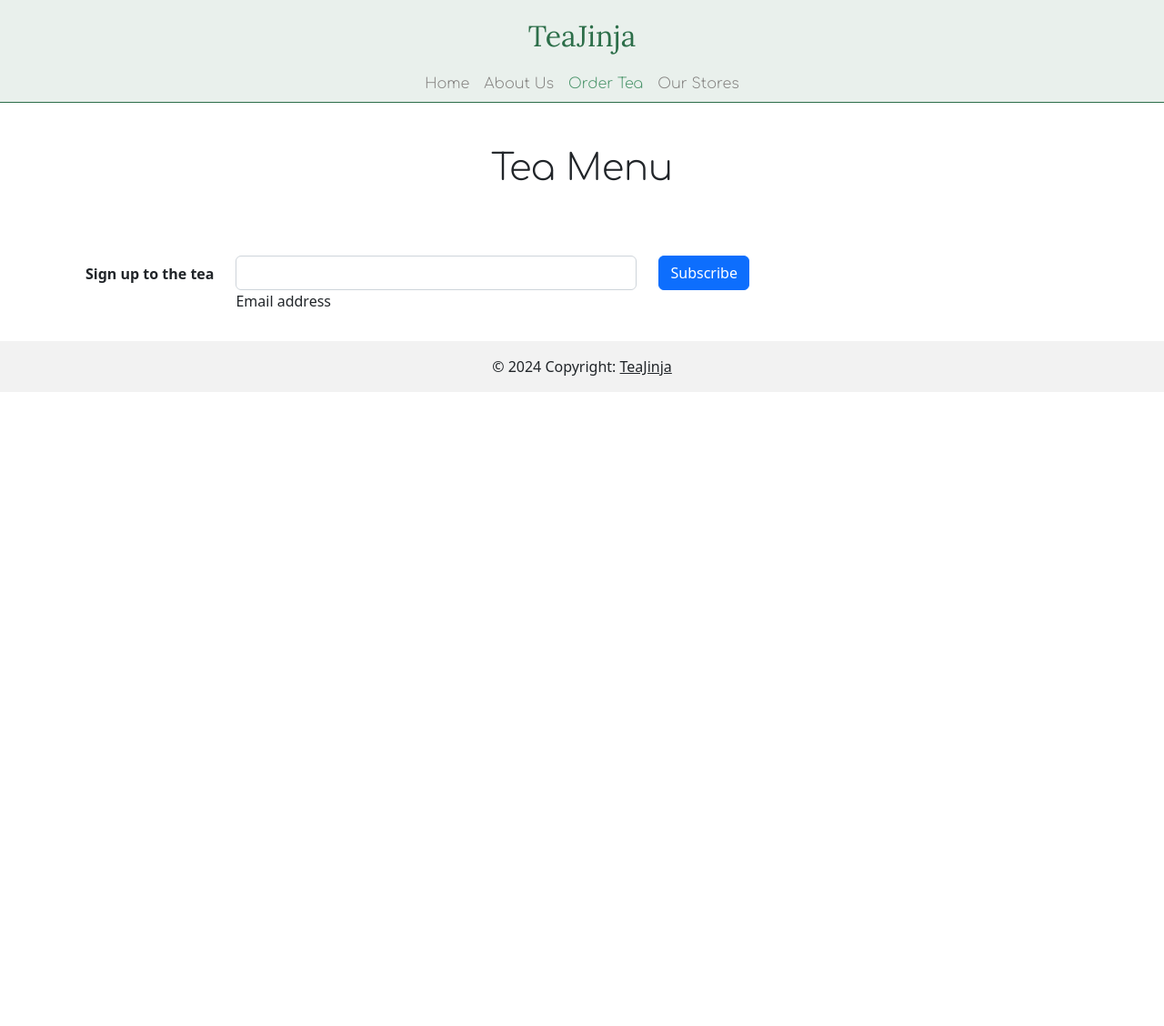
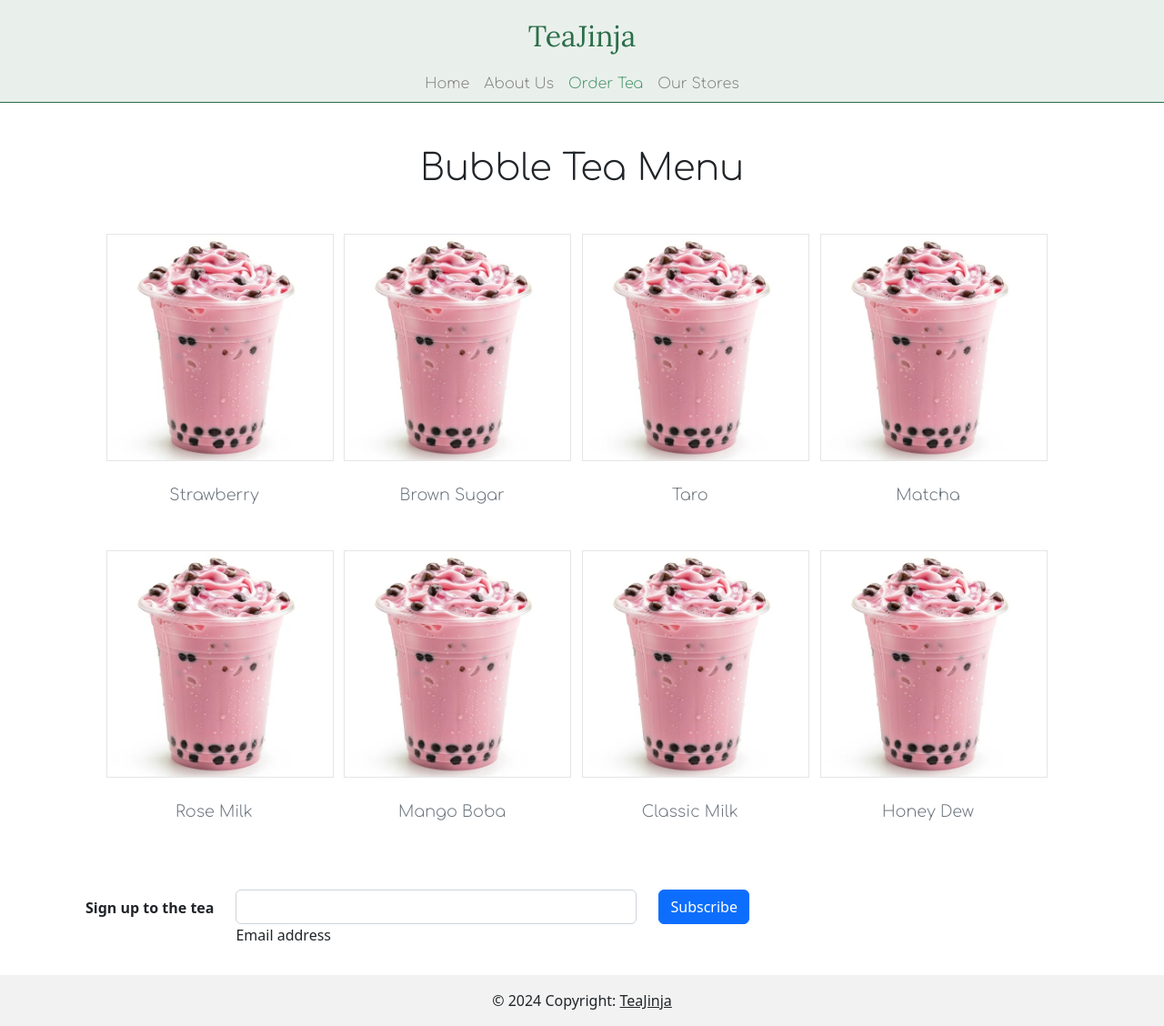
Before and after one commit to xiaojieee/week11_jen_shujie, a Flask app: page /order in a window 1280 px wide. Shown: the whole page at 91% size. Before the commit the page ends 431 px from the top, so only its background shows below. Run offline with Flask 3, Linux system fonts and the light colour scheme.

Commit message:
Added jinja for loop for tea images with temporary tea_list dictionary

```diff
--- a/application/routes.py
+++ b/application/routes.py
@@ -13,9 +13,16 @@ def home():
 # def about():
 
 
+tea_list = {'Strawberry': 'images/strawberry.webp', 'Brown Sugar': 'images/strawberry.webp',
+            'Taro': 'images/strawberry.webp', 'Matcha': 'images/strawberry.webp', 'Rose Milk':
+                'images/strawberry.webp', 'Mango Boba': 'images/strawberry.webp',
+            'Classic Milk': 'images/strawberry.webp', 'Honey Dew': 'images/strawberry.webp'}
+
+
 @app.route('/order')
 def order():
-    return render_template('order.html', active_order='active')
+    return render_template('order.html', active_order='active', tea_list=tea_list)
+
 
 # @app.route('/stores')
 # def our_stores():
--- a/application/static/main_styles.css
+++ b/application/static/main_styles.css
@@ -41,3 +41,19 @@
   font-weight: 300;
   font-style: normal;
 }
+
+.tea_image {
+  width: 250px;
+  height: 250px;
+  object-fit: cover;
+  border: 1px solid rgb(0, 0, 0, 0.1);
+}
+
+figcaption {
+  font-family: "Comfortaa", sans-serif;
+  font-optical-sizing: auto;
+  font-weight: 300;
+  font-style: normal;
+  font-size: 1.1rem !important;
+  text-decoration: none;
+}
--- a/application/templates/order.html
+++ b/application/templates/order.html
@@ -2,6 +2,25 @@
 
 {%block body_content %}
 
-<h1 class="my-5">Tea Menu</h1>
+<h1 class="my-5">Bubble Tea Menu</h1>
+<div class="row container-fluid">
+    <div class="col-md-1">
+    </div>
+    <div class="col-md-10 text-center">
+        <div class="row">
+        {% for tea_title, tea_file in tea_list.items() %}
+        <div class="col-md-3">
+            <a class="image_link" href="">
+                <img class="tea_image" src="{{ url_for('static', filename=tea_file) }}">
+            </a>
+            <figcaption class="figure-caption mt-4 mb-5">{{ tea_title }}</figcaption>
+        </div>
+        {% endfor %}
+        </div>
+    </div>
+    <div class="col-md-1">
+    </div>
+</div>
+
 
 {% endblock %}
```
